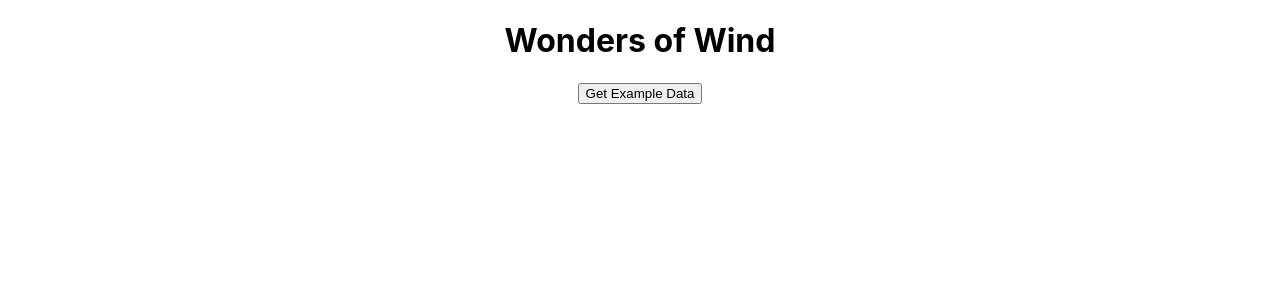
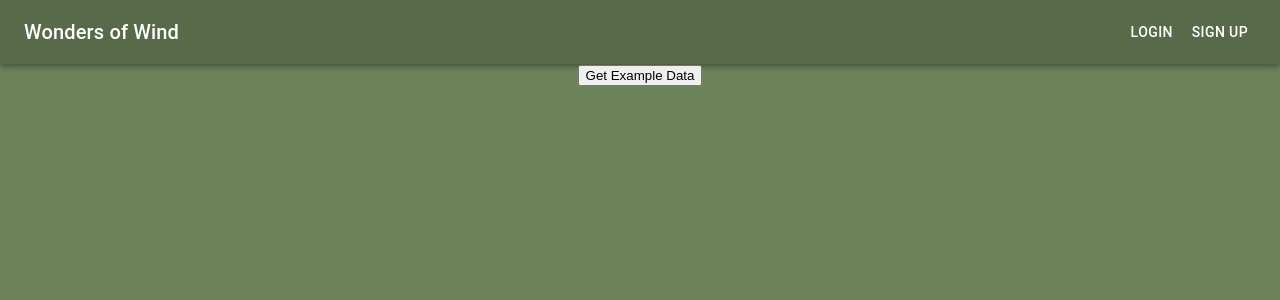
Before and after one commit to T1mTop1a/team_project_wonders_of_wind, a React (Create React App) app in the folder frontend/: page / in a window 1280 px wide. Shown: the top 300 px of the page. Built offline with nearby package versions, Linux system fonts and the light colour scheme.

Commit message:
create header and change background color

```diff
--- a/frontend/src/App.css
+++ b/frontend/src/App.css
@@ -1,5 +1,11 @@
 .App {
   text-align: center;
+  background-color: #6D835C;
+  position: absolute;
+  top: 0;
+  right: 0;
+  bottom: 0;
+  left: 0;
 }
 
 .App-logo {
@@ -14,7 +20,7 @@
 }
 
 .App-header {
-  background-color: #282c34;
+  background-color: #18294d;
   min-height: 100vh;
   display: flex;
   flex-direction: column;
--- a/frontend/src/App.js
+++ b/frontend/src/App.js
@@ -1,5 +1,13 @@
 import logo from './logo.svg';
 import './App.css';
+import React, { Component }  from 'react';
+import AppBar from "@mui/material/AppBar";
+import Box from "@mui/material/Box";
+import Toolbar from "@mui/material/Toolbar";
+import Typography from "@mui/material/Typography";
+import Button from "@mui/material/Button";
+import IconButton from "@mui/material/IconButton";
+import MenuIcon from "@mui/icons-material/Menu";
 
 function App() {
 
@@ -12,10 +20,26 @@ function App() {
     let json = await response.json();
     console.log(json);
   }
+  // importing material UI components
+
+  function Header() {
+    return (
+        <AppBar position="static" style={{ background: '#596a4b' }}>
+          <Toolbar>
+            <Typography variant="h6" align="left"
+              component="div" sx={{ mr: 2, flexGrow: 1 }}>
+              {appName}
+            </Typography>
+            <Button color="inherit">Login</Button>
+            <Button color="inherit">Sign up</Button>
+          </Toolbar>
+        </AppBar>
+    );
+  }
 
   return (
     <div className="App">
-      <h1>{appName}</h1>
+      <Header/>
       <button onClick={getExampleData}>Get Example Data</button>
     </div>
   );
```
Also changed, not shown: frontend/package.json (+6 -1 lines), 1 other file (tests, documents, lock files or other folders).
